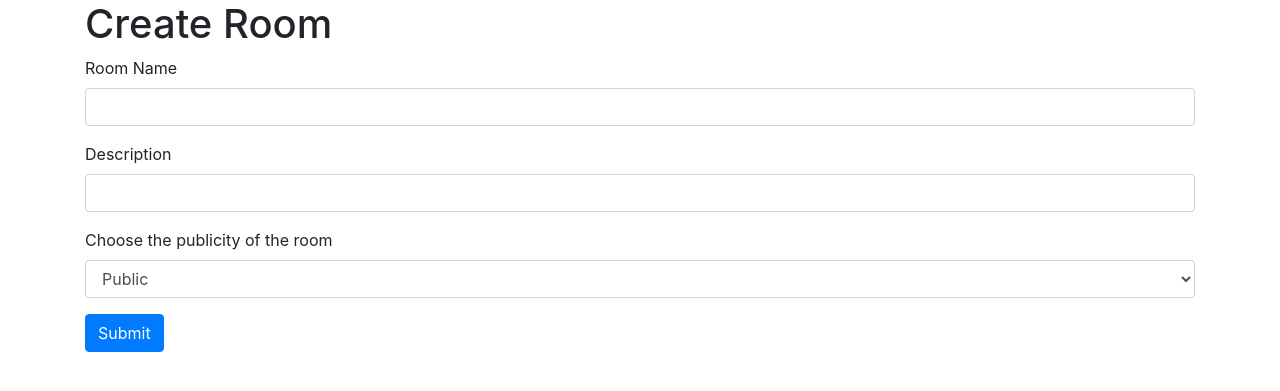
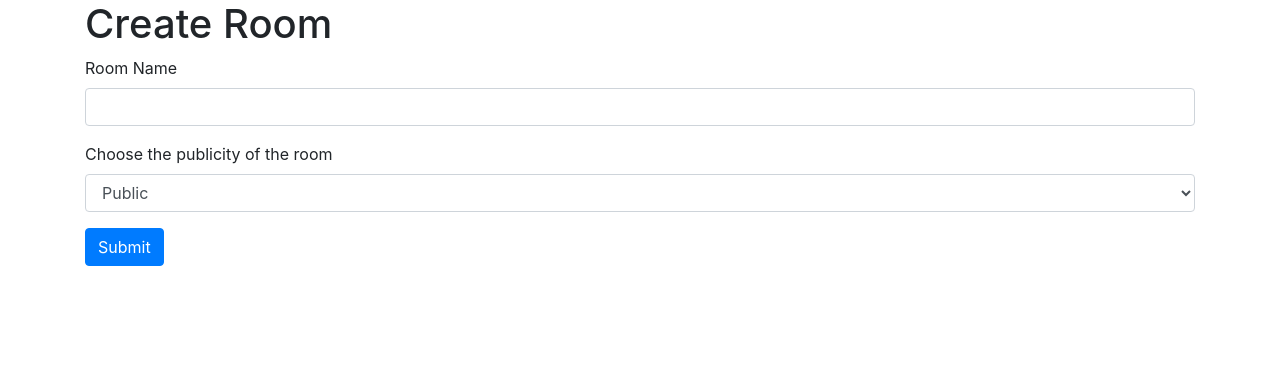
Before and after one commit to DelosHD/classcord, a Flask app: template templates/create-room.html in a window 1280 px wide. Shown: the top 391 px of the page. Run offline with Flask 2, Linux system fonts and the light colour scheme; the template is opened without the code that fills it, so the values that code supplies are empty; some libraries are stand-ins or nearby versions.

Commit message:
fixing a problem

```diff
--- a/templates/create-room.html
+++ b/templates/create-room.html
@@ -12,10 +12,6 @@
             <input type="text" class="form-control" id="exampleInputEmail1" aria-describedby="emailHelp" name="name">
         </div>
         <div class="form-group">
-            <label for="exampleInputPassword1">Description</label>
-            <input type="text" class="form-control" id="exampleInputPassword1" name="description">
-        </div>
-        <div class="form-group">
             <label for="status">Choose the publicity of the room</label>
             <select class="form-control" id="status" name="status">
                 <option value="public">Public</option>
```
